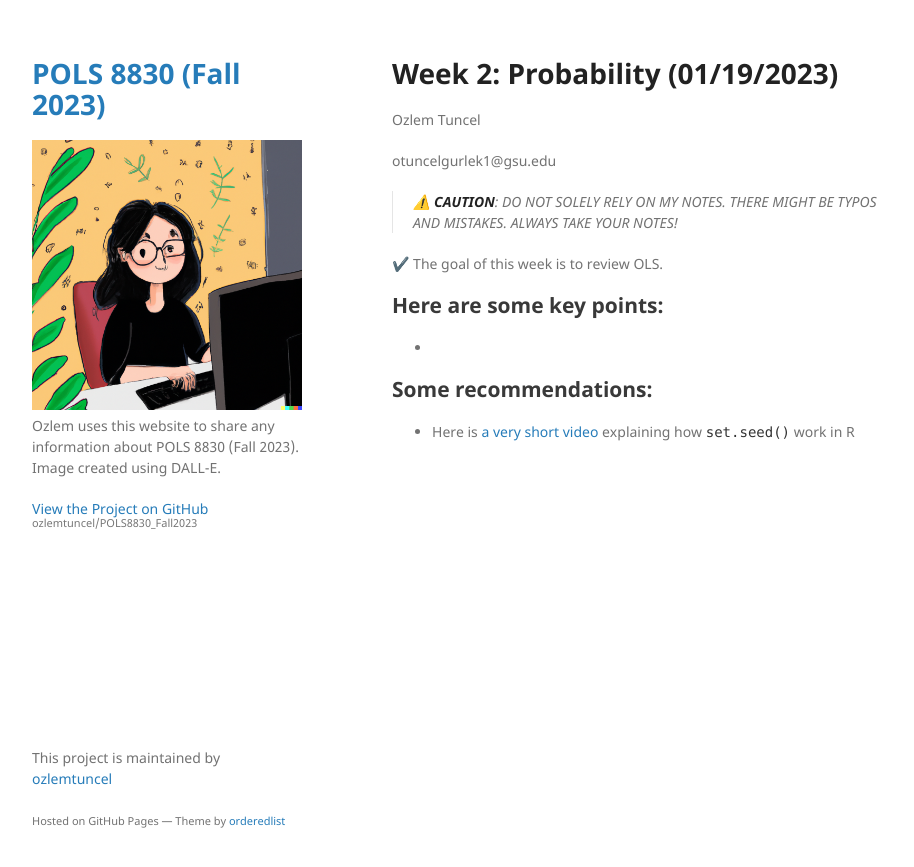
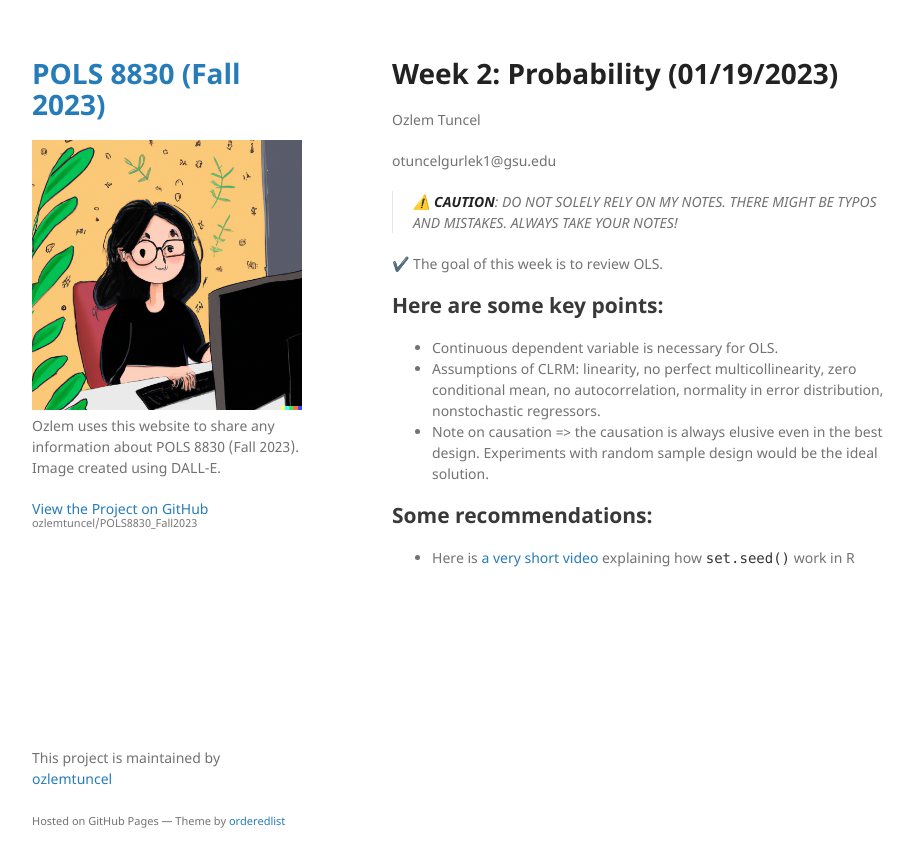
Before and after one commit to ozlemtuncel/POLS8830_Fall2023, a Jekyll site: the page built from docs/week2.md, in a window 1280 px wide. Shown: the top 867 px of the page, without its empty margins (178-1092 px from the left). Built offline with Jekyll 4.4.1, drawn with Linux system fonts in a browser that asks for light colours; our own code applies the rules of GitHub Pages for plain Markdown files.

Commit message:
Update week2.md

```diff
--- a/docs/week2.md
+++ b/docs/week2.md
@@ -8,7 +8,9 @@ otuncelgurlek1@gsu.edu
 ✔️ The goal of this week is to review OLS.
 
 ## Here are some key points:
--
+- Continuous dependent variable is necessary for OLS.
+- Assumptions of CLRM: linearity, no perfect multicollinearity, zero conditional mean, no autocorrelation, normality in error distribution, nonstochastic regressors.
+- Note on causation => the causation is always elusive even in the best design. Experiments with random sample design would be the ideal solution.
 
 ## Some recommendations:
 - Here is [a very short video](https://www.youtube.com/watch?v=zAYzAZwufKI&ab_channel=mathetal) explaining how `set.seed()` work in R
```
